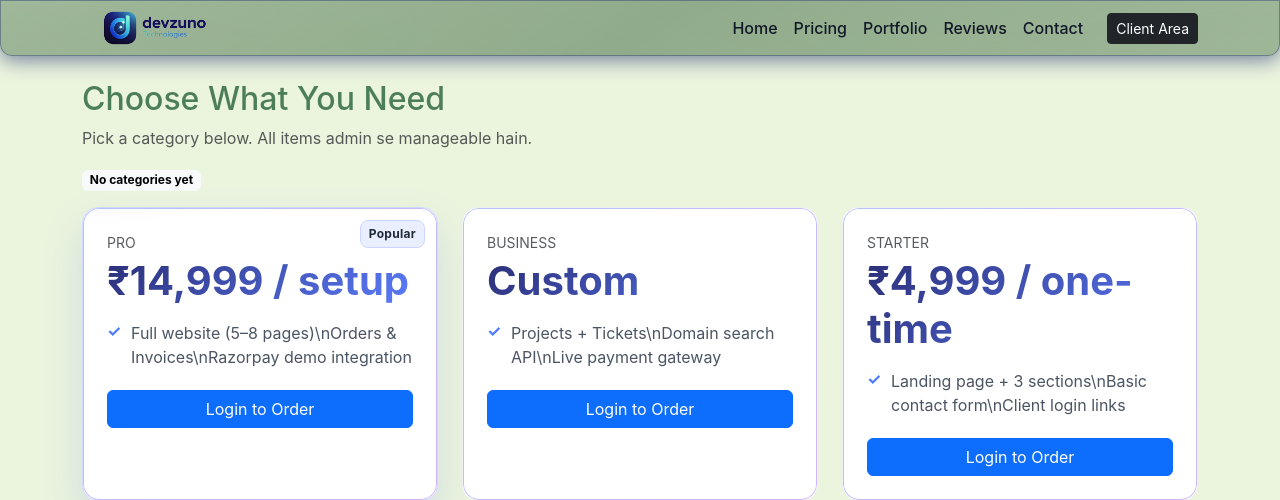
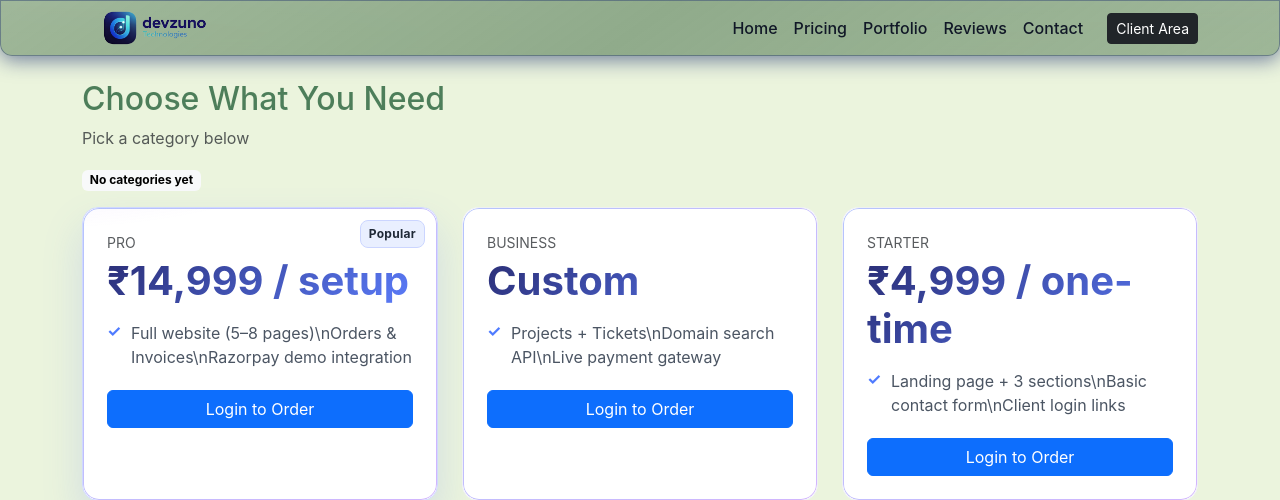
Before and after one commit to Anish1990as/devzuno-8-jan-26, a Django app: page /pricing/ in a window 1280 px wide. Shown: the top 500 px of the page. Run offline with Django 5.2, Linux system fonts and the light colour scheme; data comes from the database, SQL or seed files in the repository; data that the repository does not hold is empty.

Commit message:
Update pricing page

```diff
--- a/templates/core/pricing.html
+++ b/templates/core/pricing.html
@@ -2,7 +2,7 @@
 {% block content %}
 
 <h2 class="mb-2">Choose What You Need</h2>
-<p class="text-muted">Pick a category below. All items admin se manageable hain.</p>
+<p class="text-muted">Pick a category below</p>
 
 <!-- Category pills -->
 <ul class="nav dvz-cat-pills mb-3 flex-wrap gap-2">
```
